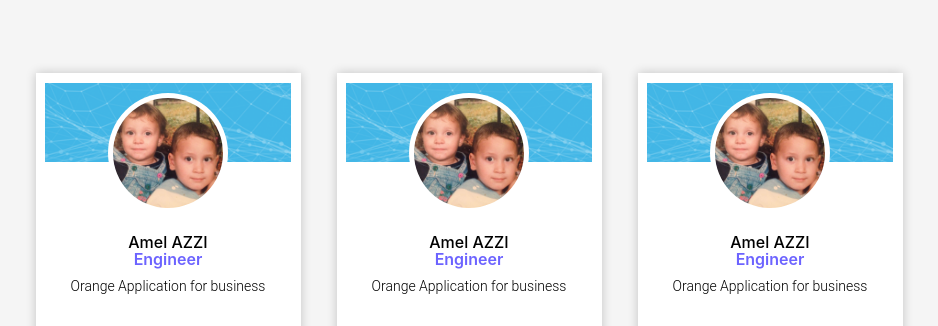
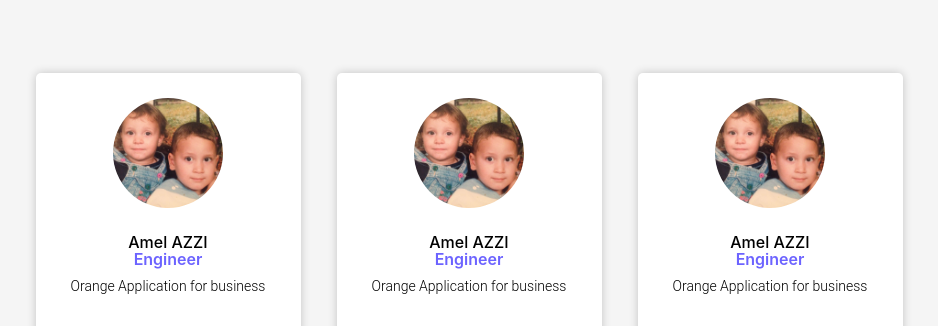
Before and after one commit to WTM-Algiers/IWD20-Website, a Gatsby site: page /about in a window 1280 px wide. Shown: the part 2260-2586 px from the top of the page, without its empty margins (171-1109 px from the left). Built offline with nearby package versions, Linux system fonts and the light colour scheme; Gatsby itself is replaced by a stand-in of ours.

Commit message:
Modified : Speaker Card (removed blue background)

```diff
--- a/src/components/speakerCard.js
+++ b/src/components/speakerCard.js
@@ -8,6 +8,7 @@ const StyltedCArd = styled.div`
   width: 265px;
   padding: 10px;
   padding-bottom: 16px;
+  border-radius: 5px;
   box-shadow: 0 0 10px 0 rgba(0, 0, 0, 0.2);
   display: flex;
   flex-direction: column;
@@ -107,10 +108,13 @@ const IconContainer = styled.div`
 
 const SpeakerCard = ({ picture, name, role, detail, linkedin, facebook }) => (
   <StyltedCArd>
-    <img
+    {/*
+       <img
       src={require("../images/speakers/speaker-bg.png")}
       alt="member background"
     />
+      */}
+
     <ProfilePic>
       <img src={picture} alt="profiles" />
     </ProfilePic>
```
